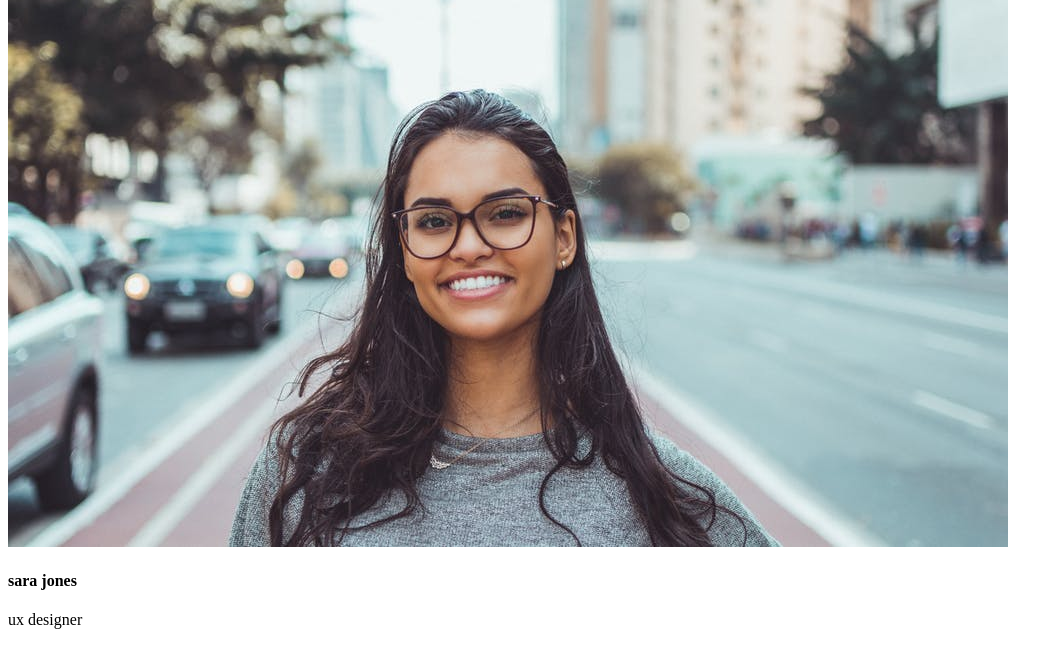
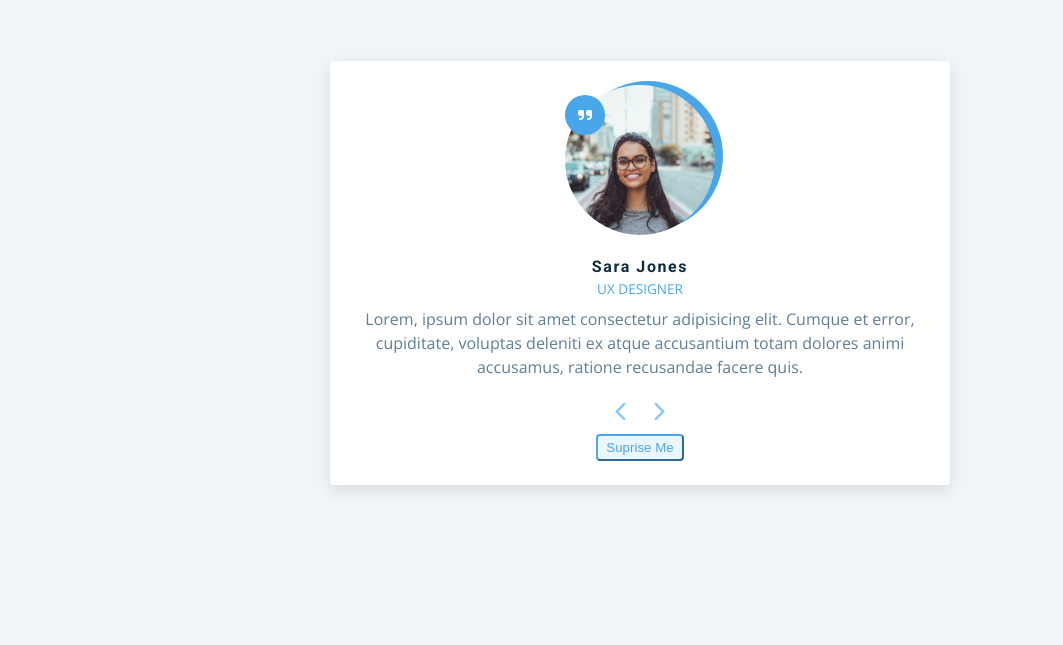
Before and after one commit to vanya-vb/reviews, a plain HTML site: page index.html in a window 1280 px wide. Shown: the part 187-832 px from the top of the page, without its empty margins (0-1063 px from the left). After the commit the page ends 800 px from the top, so only its background shows below. Drawn offline with nearby package versions, Linux system fonts and the light colour scheme.

Commit message:
add styling

```diff
--- a/index.html
+++ b/index.html
@@ -7,6 +7,9 @@
     <title>Reviews</title>
     <link rel="stylesheet" href="styles.css">
     <script src="app.js" defer></script>
+    <link rel="stylesheet" href="https://cdnjs.cloudflare.com/ajax/libs/font-awesome/6.7.2/css/all.min.css"
+        integrity="sha512-Evv84Mr4kqVGRNSgIGL/F/aIDqQb7xQ2vcrdIwxfjThSH8CSR7PBEakCr51Ck+w+/U6swU2Im1vVX0SVk9ABhg=="
+        crossorigin="anonymous" referrerpolicy="no-referrer" />
 </head>
 
 <body>
@@ -24,6 +27,20 @@
                 </div>
                 <h4 id="author">sara jones</h4>
                 <p id="job">ux designer</p>
+                <p class="info">
+                    Lorem, ipsum dolor sit amet consectetur adipisicing elit. Cumque et error, cupiditate, voluptas
+                    deleniti ex atque accusantium totam dolores animi accusamus, ratione recusandae facere quis.
+                </p>
+                <div class="button-container">
+                    <button class="prev-btn">
+                        <i class="fas fa-chevron-left"></i>
+                    </button>
+                    <button class="next-btn">
+                        <i class="fas fa-chevron-right"></i>
+                    </button>
+                </div>
+
+                <button class="random-btn">suprise me</button>
             </article>
         </section>
     </main>
--- a/styles.css
+++ b/styles.css
@@ -0,0 +1,279 @@
+@import url("https://fonts.googleapis.com/css?family=Open+Sans|Roboto:400,700&display=swap");
+
+:root {
+    /* dark shades of primary color*/
+    --clr-primary-1: hsl(205, 86%, 17%);
+    --clr-primary-2: hsl(205, 77%, 27%);
+    --clr-primary-3: hsl(205, 72%, 37%);
+    --clr-primary-4: hsl(205, 63%, 48%);
+    /* primary/main color */
+    --clr-primary-5: hsl(205, 78%, 60%);
+    /* lighter shades of primary color */
+    --clr-primary-6: hsl(205, 89%, 70%);
+    --clr-primary-7: hsl(205, 90%, 76%);
+    --clr-primary-8: hsl(205, 86%, 81%);
+    --clr-primary-9: hsl(205, 90%, 88%);
+    --clr-primary-10: hsl(205, 100%, 96%);
+    /* darkest grey - used for headings */
+    --clr-grey-1: hsl(209, 61%, 16%);
+    --clr-grey-2: hsl(211, 39%, 23%);
+    --clr-grey-3: hsl(209, 34%, 30%);
+    --clr-grey-4: hsl(209, 28%, 39%);
+    /* grey used for paragraphs */
+    --clr-grey-5: hsl(210, 22%, 49%);
+    --clr-grey-6: hsl(209, 23%, 60%);
+    --clr-grey-7: hsl(211, 27%, 70%);
+    --clr-grey-8: hsl(210, 31%, 80%);
+    --clr-grey-9: hsl(212, 33%, 89%);
+    --clr-grey-10: hsl(210, 36%, 96%);
+    --clr-white: #fff;
+    --clr-red-dark: hsl(360, 67%, 44%);
+    --clr-red-light: hsl(360, 71%, 66%);
+    --clr-green-dark: hsl(125, 67%, 44%);
+    --clr-green-light: hsl(125, 71%, 66%);
+    --clr-black: #222;
+    --ff-primary: "Roboto", sans-serif;
+    --ff-secondary: "Open Sans", sans-serif;
+    --transition: all 0.3s linear;
+    --spacing: 0.1rem;
+    --radius: 0.25rem;
+    --light-shadow: 0 5px 15px rgba(0, 0, 0, 0.1);
+    --dark-shadow: 0 5px 15px rgba(0, 0, 0, 0.2);
+    --max-width: 1170px;
+    --fixed-width: 620px;
+}
+
+*,
+::after,
+::before {
+    margin: 0;
+    padding: 0;
+    box-sizing: border-box;
+}
+
+body {
+    font-family: var(--ff-secondary);
+    background: var(--clr-grey-10);
+    color: var(--clr-grey-1);
+    line-height: 1.5;
+    font-size: 0.875rem;
+}
+
+ul {
+    list-style-type: none;
+}
+
+a {
+    text-decoration: none;
+}
+
+h1,
+h2,
+h3,
+h4 {
+    letter-spacing: var(--spacing);
+    text-transform: capitalize;
+    line-height: 1.25;
+    margin-bottom: 0.75rem;
+    font-family: var(--ff-primary);
+}
+
+h1 {
+    font-size: 3rem;
+}
+
+h2 {
+    font-size: 2rem;
+}
+
+h3 {
+    font-size: 1.25rem;
+}
+
+h4 {
+    font-size: 0.875rem;
+}
+
+p {
+    margin-bottom: 1.25rem;
+    color: var(--clr-grey-5);
+}
+
+@media screen and (min-width: 800px) {
+    h1 {
+        font-size: 4rem;
+    }
+
+    h2 {
+        font-size: 2.5rem;
+    }
+
+    h3 {
+        font-size: 1.75rem;
+    }
+
+    h4 {
+        font-size: 1rem;
+    }
+
+    body {
+        font-size: 1rem;
+    }
+
+    h1,
+    h2,
+    h3,
+    h4 {
+        line-height: 1;
+    }
+}
+
+/*  global classes */
+
+/* section */
+.section {
+    padding: 5rem 0;
+}
+
+.section-center {
+    width: 90vw;
+    margin: 0 auto;
+    max-width: 1170px;
+}
+
+@media screen and (min-width: 992px) {
+    .section-center {
+        width: 95vw;
+    }
+}
+
+main {
+    min-height: 100vh;
+    display: grid;
+    place-items: center;
+}
+
+.title {
+    text-align: center;
+    margin-bottom: 4rem;
+}
+
+.underline {
+    height: 0.25rem;
+    width: 5rem;
+    background: var(--clr-primary-5);
+    margin-left: auto;
+    margin-right: auto;
+}
+
+.container {
+    width: 80vw;
+    max-width: var(--fixed-width);
+}
+
+.review {
+    background: var(--clr-white);
+    padding: 1.5rem 2rem;
+    border-radius: var(--radius);
+    box-shadow: var(--light-shadow);
+    transition: var(--transition);
+    text-align: center;
+}
+
+.review:hover {
+    box-shadow: var(--dark-shadow);
+}
+
+.img-container {
+    position: relative;
+    width: 150px;
+    height: 150px;
+    border-radius: 50%;
+    margin: 0 auto;
+    margin-bottom: 1.5rem;
+}
+
+#person-img {
+    width: 100%;
+    display: block;
+    height: 100%;
+    object-fit: cover;
+    border-radius: 50%;
+    position: relative;
+}
+
+.img-container::after {
+    font-family: "Font Awesome 5 Free";
+    font-weight: 900;
+    content: "\f10e";
+    position: absolute;
+    top: 0;
+    left: 0;
+    width: 2.5rem;
+    height: 2.5rem;
+    display: grid;
+    place-items: center;
+    border-radius: 50%;
+    transform: translateY(25%);
+    background: var(--clr-primary-5);
+    color: var(--clr-white);
+}
+
+.img-container::before {
+    content: "";
+    width: 100%;
+    height: 100%;
+    background: var(--clr-primary-5);
+    position: absolute;
+    top: -0.25rem;
+    right: -0.5rem;
+    border-radius: 50%;
+}
+
+#author {
+    margin-bottom: 0.25rem;
+}
+
+#job {
+    margin-bottom: 0.5rem;
+    text-transform: uppercase;
+    color: var(--clr-primary-5);
+    font-size: 0.85rem;
+}
+
+#info {
+    margin-bottom: 0.75rem;
+}
+
+.prev-btn,
+.next-btn {
+    color: var(--clr-primary-7);
+    font-size: 1.25rem;
+    background: transparent;
+    border-color: transparent;
+    margin: 0 0.5rem;
+    transition: var(--transition);
+    cursor: pointer;
+}
+
+.prev-btn:hover,
+.next-btn:hover {
+    color: var(--clr-primary-5);
+}
+
+.random-btn {
+    margin-top: 0.5rem;
+    background: var(--clr-primary-10);
+    color: var(--clr-primary-5);
+    padding: 0.25rem 0.5rem;
+    text-transform: capitalize;
+    border-radius: var(--radius);
+    transition: var(--transition);
+    border-color: var(--clr-primary-5);
+    cursor: pointer;
+}
+
+.random-btn:hover {
+    background: var(--clr-primary-5);
+    color: var(--clr-primary-1);
+}
```
